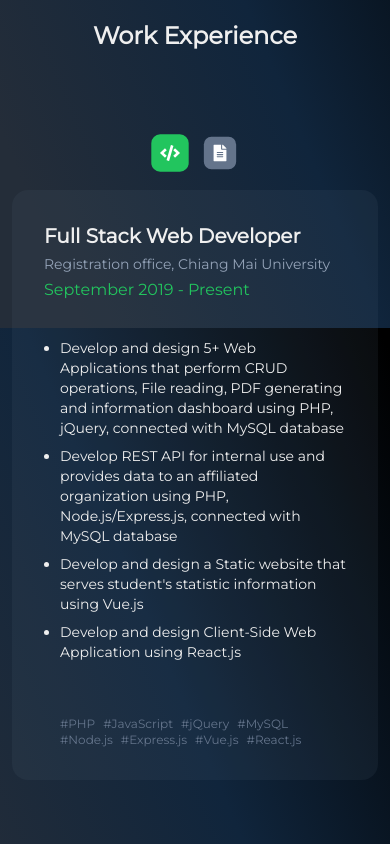
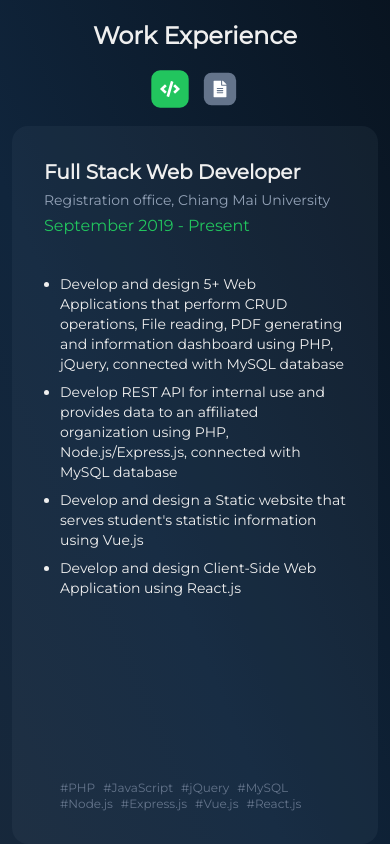
Before and after one commit to micro927/resume-v1, a Next.js app: page / in a window 390 px wide. Shown: the part 1360-2204 px from the top of the page. Built offline with nearby package versions, Linux system fonts and the light colour scheme.

Commit message:
fix: 'work' states

```diff
--- a/components/WorkCard.tsx
+++ b/components/WorkCard.tsx
@@ -22,7 +22,7 @@ function WorkCard({ workItem }: Props): JSX.Element {
     })
 
     return (
-        <div key={"jobNo-" + jobNo} className='flex flex-col w-100 min-h-[70vh] p-8 lg:p-16 rounded-2xl bg-slate-500 bg-opacity-10 mb-5'>
+        <div key={"jobNo-" + jobNo} className='flex flex-col w-100 min-h-[85vh] md:min-h-[70vh] p-8 lg:p-16 rounded-2xl bg-slate-500 bg-opacity-10 mb-5'>
             <p className="text-xl lg:text-2xl font-bold mb-1">
                 {jobTitle}
             </p>
--- a/components/WorkSection.tsx
+++ b/components/WorkSection.tsx
@@ -6,8 +6,8 @@ import WorkSelectorBar from './WorkSelectorBar'
 interface Props { work: Work }
 function WorkSection({ work }: Props): JSX.Element {
     const workList = work.reverse()
-    const [WorkItem, setWorkItemState] = useState<WorkItem>(workList.find((workItem: WorkItem) => workItem.dateEnd === '') ?? workList[0])
-    const [workJobNo, setWorkJobNo] = useState<number>(workList.length - 1)
+    const [workItem, setWorkItemState] = useState<WorkItem>(workList[0])
+    const [workJobNo, setWorkJobNo] = useState<number>(workList[0].jobNo)
 
     function clickWorkSelector(no: number) {
         setWorkJobNo(no)
@@ -25,7 +25,7 @@ function WorkSection({ work }: Props): JSX.Element {
             <div className='flex flex-col my-auto justify-center'>
                 <div>
                     <WorkSelectorBar work={workList} clickWorkSelector={clickWorkSelector} />
-                    <WorkCard workItem={WorkItem} />
+                    <WorkCard workItem={workItem} />
                 </div>
             </div>
         </section>
--- a/components/WorkSelectorBar.tsx
+++ b/components/WorkSelectorBar.tsx
@@ -8,12 +8,13 @@ interface Props {
 }
 function WorkSelectorBar({ work, clickWorkSelector }: Props): JSX.Element {
     const [workSelector, setWorkSelector] = useState<WorkSelector>(work.map((item: WorkItem) => {
+        const { jobNo, jobField, dateStart, dateEnd } = item
         return {
-            jobNo: item.jobNo,
-            jobField: item.jobField,
-            dateStart: item.dateStart,
-            dateEnd: item.dateEnd,
-            isSelected: item.dateEnd === ''
+            jobNo,
+            jobField,
+            dateStart,
+            dateEnd,
+            isSelected: dateEnd === ''
         }
     }))
 
@@ -38,11 +39,12 @@ function WorkSelectorBar({ work, clickWorkSelector }: Props): JSX.Element {
         <div className='flex justify-center md:justify-start space-x-4 my-5'>
             {
                 workSelector.map((item: WorkSelectorItem) => {
-                    const buttonClass = item.isSelected ? 'bg-green-500 scale-110' : 'bg-slate-500 scale-95'
-                    const IconComponent = item.jobField === 'none' ? IconList.nonprogramming : IconList.programming
+                    const { isSelected, jobNo, jobField, dateStart, dateEnd } = item
+                    const buttonClass = isSelected ? 'bg-green-500 scale-110' : 'bg-slate-500 scale-95'
+                    const IconComponent = jobField === 'none' ? IconList.nonprogramming : IconList.programming
                     return (
-                        <div key={`job-${item.jobNo}`} className='flex justify-center relative'>
-                            <button  type='button' data-tooltip-target="tooltip-top" data-tooltip-placement="top" onClick={() => { handleClickWorkSelector(item.jobNo) }} className={`flex peer justify-center align-middle rounded-lg p-2 text-lg lg:text-2xl text-white hover:scale-[120%] hover:bg-green-700 duration-300 ease-out ${buttonClass}`}>
+                        <div key={`job-${jobNo}`} className='flex justify-center relative'>
+                            <button type='button' onClick={() => { handleClickWorkSelector(jobNo) }} className={`flex peer justify-center align-middle rounded-lg p-2 text-lg lg:text-2xl text-white hover:scale-[120%] hover:bg-green-700 duration-300 ease-out ${buttonClass}`}>
                                 <span><IconComponent />{''}</span>
                             </button>
                         </div>
--- a/package.json
+++ b/package.json
@@ -3,7 +3,7 @@
   "scripts": {
     "dev": "next dev -p 3333",
     "build": "next build",
-    "start": "next start"
+    "start": "next start -p 3333"
   },
   "dependencies": {
     "@next/font": "^13.1.6",
@@ -20,6 +20,7 @@
     "@types/react-dom": "18.0.6",
     "autoprefixer": "^10.4.13",
     "postcss": "^8.4.21",
+    "sharp": "^0.31.3",
     "tailwindcss": "^3.2.7",
     "typescript": "4.9.4"
   }
--- a/pages/_app.tsx
+++ b/pages/_app.tsx
@@ -14,14 +14,12 @@ function MyApp({ Component, pageProps }: AppProps) {
       <Head>
         <title>Sitthiphon Skulphan | Software Developer</title>
         <link rel="shortcut icon" href="/dev_24012.ico" />
-        <meta name="viewport" content="width=device-width, initial-scale=1.0, maximum-scale=1.0,user-scalable=0" />
+        <meta name="viewport" content="width=device-width, initial-scale=1.0" />
+        {/* <meta name="viewport" content="width=device-width, initial-scale=1.0, maximum-scale=1.0,user-scalable=0" /> */}
       </Head>
-      <style jsx global>{`
-        html {
-          font-family: ${appFont.style.fontFamily};
-        }
-        `}</style>
-      <Component {...pageProps} />
+      <div className={appFont.className}>
+        <Component {...pageProps} />
+      </div>
     </>
   )
 }
--- a/pages/_document.tsx
+++ b/pages/_document.tsx
@@ -2,7 +2,7 @@ import { Html, Head, Main, NextScript } from 'next/document'
 
 export default function Document() {
     return (
-        <Html className='scroll-smooth'>
+        <Html>
             <Head />
             <body>
                 <Main />
--- a/styles/globals.css
+++ b/styles/globals.css
@@ -1,6 +1,7 @@
 @tailwind base;
 @tailwind components;
 @tailwind utilities;
+
 html {
   scroll-behavior: smooth;
   /* scroll-snap-type: mandatory; */
@@ -9,27 +10,23 @@ html {
 }
 
 body {
-  overscroll-behavior: none;
+  overscroll-behavior: auto;
   background: linear-gradient(
     67deg,
     rgb(36, 45, 57) 11.2%,
     rgb(16, 37, 60) 51.2%,
     rgb(0, 0, 0) 98.6%
   );
-  background-attachment: fixed;
+  /* background-attachment: fixed; */
   color: #efefef;
 }
-
-/* section {
-  scroll-snap-align: start;
-} */
 
 .section-header {
   @apply text-center text-2xl lg:text-3xl font-bold;
 }
 
 /* example for gradient text */
-.ffss {
+/* .ffss {
   background-image: linear-gradient(
     83.84deg,
     rgb(0, 136, 255) -6.87%,
@@ -39,9 +36,9 @@ body {
   background-clip: text;
   color: transparent;
   line-height: 85px;
-}
+} */
 
-.progress-bar {
+/* .progress-bar {
   position: fixed;
   top: 20;
   left: 0;
@@ -49,4 +46,4 @@ body {
   height: 10px;
   background: var(--red);
   transform-origin: 0%;
-}
+} */
```
Also changed, not shown: 1 other file (tests, documents, lock files or other folders).
